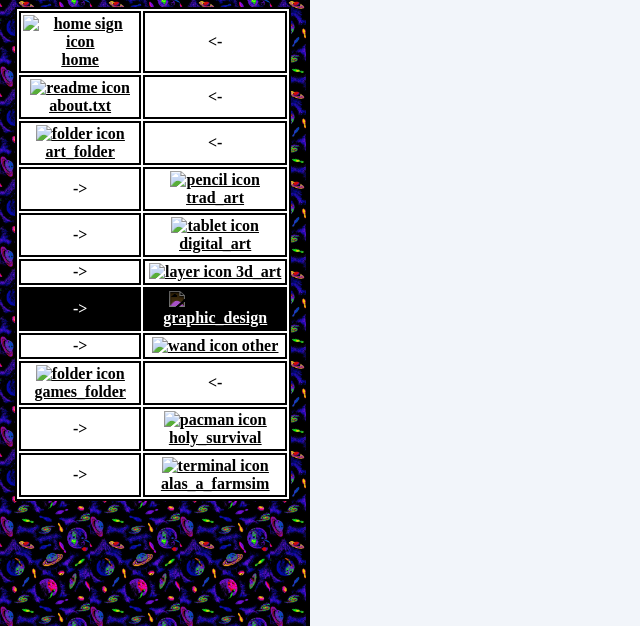
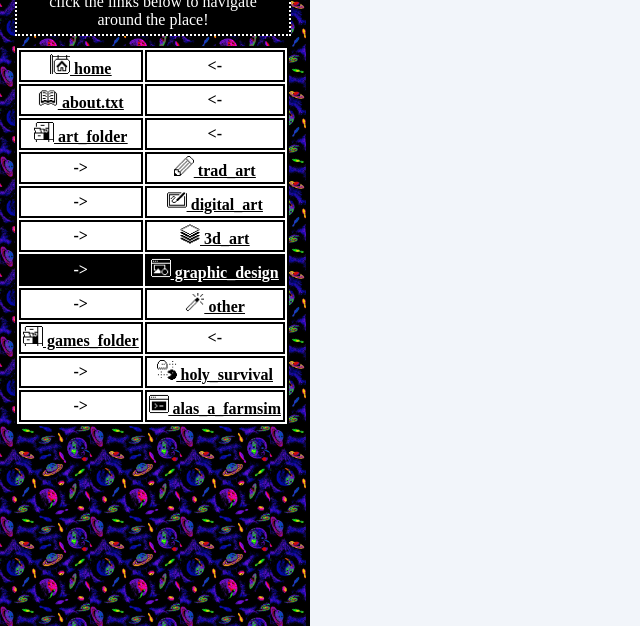
Before and after one commit to mmutants/mmutants.github.io, a plain HTML site: page graphicdesign.html in a window 1280 px wide. Shown: the part 174-800 px from the top of the page, without its empty margins (0-640 px from the left). Drawn offline with Linux system fonts and the light colour scheme; files that its build step writes are made by us from their sources; files whose address does not match are found by name.

Commit message:
Update graphicdesign.html

```diff
--- a/graphicdesign.html
+++ b/graphicdesign.html
@@ -21,44 +21,44 @@
 	<div class="navpanel">
 		<div class="snippet"><strong style="font-size:20px">WELCOME TO THE PAGE OF</strong></div>
 		<a href="index.html">
-			<img src="images/my_name.png" alt="name logo" style="display: block; margin-left: auto; margin-right: auto">
+			<img src="docs/assets/images/my_name.png" alt="name logo" style="display: block; margin-left: auto; margin-right: auto">
 		</a>
 		<div class="snippet">
 			click the links below to navigate around the place!
 		</div>
 		<table class="navtable">
 			<tr>
-				<th class="linkable"><a href="index.html"><img src="images/home.svg" alt="home sign icon" height="20px"> home</a></th> <th><-</th>
+				<th class="linkable"><a href="index.html"><img src="docs/assets/images/home.svg" alt="home sign icon" height="20px"> home</a></th> <th><-</th>
 				</tr>
 				<tr>
-					<th class="linkable"><a href="about.html"><img src="images/read.svg" alt="readme icon" height="20px"> about.txt </a></th> <th><-</th>
+					<th class="linkable"><a href="about.html"><img src="docs/assets/images/read.svg" alt="readme icon" height="20px"> about.txt </a></th> <th><-</th>
 					</tr>
 					<tr>
-						<th class="linkable"><a href="artfolder.html"><img src="images/folder.svg" alt="folder icon" height="20px"> art_folder </th></a> <th><-</th>
+						<th class="linkable"><a href="artfolder.html"><img src="docs/assets/images/folder.svg" alt="folder icon" height="20px"> art_folder </th></a> <th><-</th>
 						</tr>
 						<tr>
-							<th>-></th> <th class="linkable"> <a href="traditional.html"><img src="images/pencil.svg" alt="pencil icon" height="20px"> trad_art </a></th>
+							<th>-></th> <th class="linkable"> <a href="traditional.html"><img src="docs/assets/images/pencil.svg" alt="pencil icon" height="20px"> trad_art </a></th>
 						</tr>
 						<tr>
-							<th>-></th> <th class="linkable"><a href="digital.html"><img src="images/tablet.svg" alt="tablet icon" height="20px"> digital_art </a></th>
+							<th>-></th> <th class="linkable"><a href="digital.html"><img src="docs/assets/images/tablet.svg" alt="tablet icon" height="20px"> digital_art </a></th>
 						</tr>
 						<tr>
-							<th>-></th> <th class="linkable"><a href="threedee.html"><img src="images/3d.svg" alt="layer icon" height="20px"> 3d_art </a></th>
+							<th>-></th> <th class="linkable"><a href="threedee.html"><img src="docs/assets/images/3d.svg" alt="layer icon" height="20px"> 3d_art </a></th>
 						</tr>
 						<tr>
-							<th id="currentdec">-></th> <th class="linkable" id="current"><a href="graphicdesign.html"><img src="images/design.svg" alt="design icon" height="20px"> graphic_design </a></th>
+							<th id="currentdec">-></th> <th class="linkable" id="current"><a href="graphicdesign.html"><img src="docs/assets/images/design.svg" alt="design icon" height="20px"> graphic_design </a></th>
 						</tr>
 						<tr>
-							<th>-></th> <th class="linkable"><a href="otherstuff.html"><img src="images/wand.svg" alt="wand icon" height="20px"> other </a></th>
+							<th>-></th> <th class="linkable"><a href="otherstuff.html"><img src="docs/assets/images/wand.svg" alt="wand icon" height="20px"> other </a></th>
 						</tr>
 						<tr>
-							<th class="linkable"><a href="gamefolder.html"><img src="images/folder.svg" alt="folder icon" height="20px"> games_folder </a></th> <th><-</th>
+							<th class="linkable"><a href="gamefolder.html"><img src="docs/assets/images/folder.svg" alt="folder icon" height="20px"> games_folder </a></th> <th><-</th>
 							</tr>
 							<tr>
-								<th>-></th> <th class="linkable"><a href="holysurvival.html"><img src="images/pac.svg" alt="pacman icon" height="20px"> holy_survival </a></th>
+								<th>-></th> <th class="linkable"><a href="holysurvival.html"><img src="docs/assets/images/pac.svg" alt="pacman icon" height="20px"> holy_survival </a></th>
 							</tr>
 							<tr>
-								<th>-></th> <th class="linkable"><a href="alasafarmsim.html"><img src="images/terminal.svg" alt="terminal icon" height="20px"> alas_a_farmsim </a></th>
+								<th>-></th> <th class="linkable"><a href="alasafarmsim.html"><img src="docs/assets/images/terminal.svg" alt="terminal icon" height="20px"> alas_a_farmsim </a></th>
 							</tr>
 						</table>
 					</div>
```
